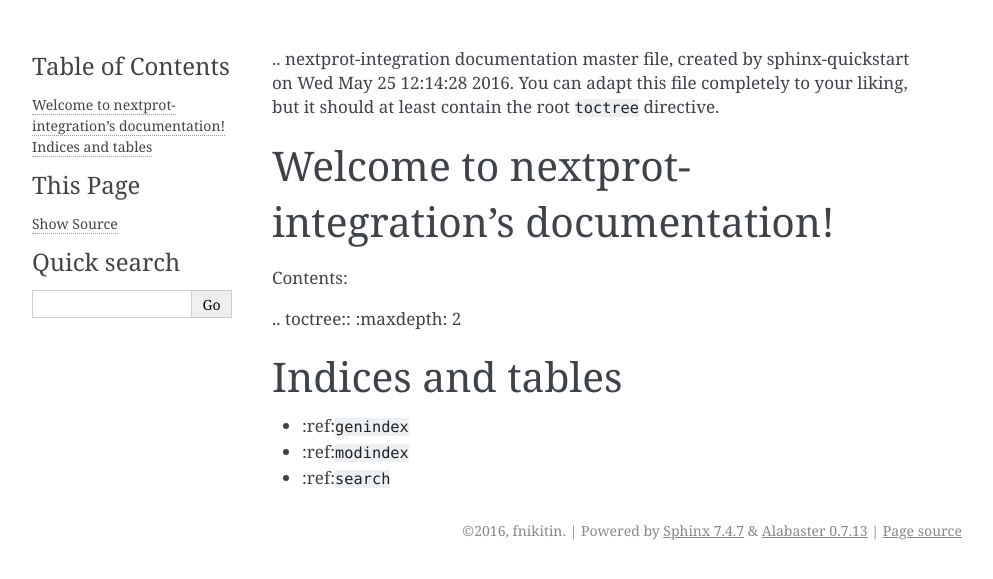
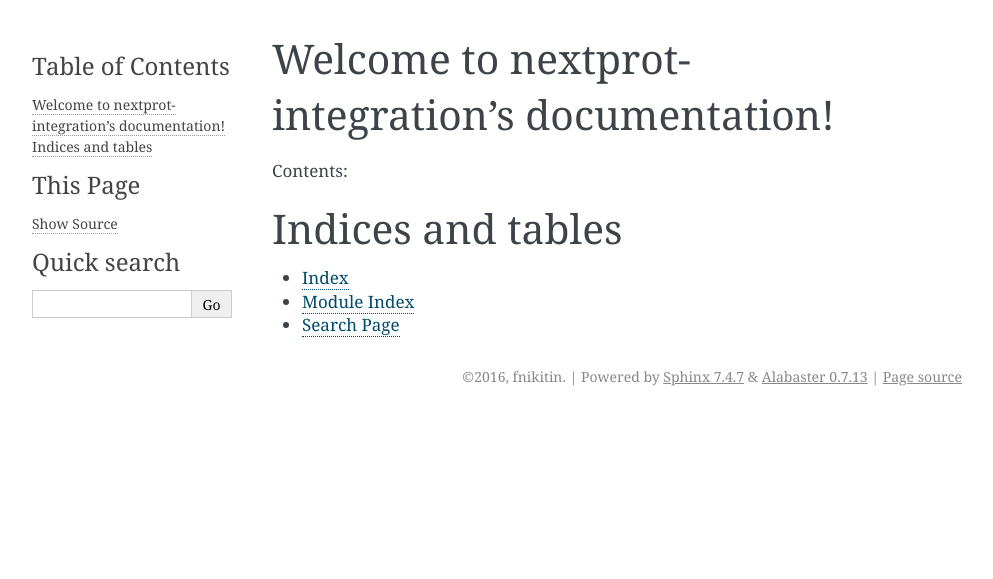
Before and after one commit to calipho-sib/nextprot-integration, a Sphinx documentation site: the page built from source/index.rst, in a window 1280 px wide. Shown: the top 579 px of the page, without its empty margins (148-1141 px from the left). Built offline with Sphinx 7.4.7, drawn with Linux system fonts in a browser that asks for light colours; some of the changed lines change nothing that is shown.

Commit message:
reinit sphinx doc system

```diff
--- a/source/conf.py
+++ b/source/conf.py
@@ -1,7 +1,7 @@
 # -*- coding: utf-8 -*-
 #
 # nextprot-integration documentation build configuration file, created by
-# sphinx-quickstart on Wed May 25 12:14:28 2016.
+# sphinx-quickstart on Wed May 25 12:22:25 2016.
 #
 # This file is execfile()d with the current directory set to its
 # containing dir.
@@ -29,7 +29,10 @@
 # extensions coming with Sphinx (named 'sphinx.ext.*') or your custom
 # ones.
 extensions = [
+    'sphinx.ext.autodoc',
+    'sphinx.ext.todo',
     'sphinx.ext.coverage',
+    'sphinx.ext.mathjax',
     'sphinx.ext.viewcode',
     'sphinx.ext.githubpages',
 ]
@@ -40,7 +43,7 @@
 # The suffix(es) of source filenames.
 # You can specify multiple suffix as a list of string:
 # source_suffix = ['.rst', '.md']
-source_suffix = '.md'
+source_suffix = '.rst'
 
 # The encoding of source files.
 #source_encoding = 'utf-8-sig'
@@ -105,7 +108,7 @@
 #keep_warnings = False
 
 # If true, `todo` and `todoList` produce output, else they produce nothing.
-todo_include_todos = False
+todo_include_todos = True
 
 
 # -- Options for HTML output ----------------------------------------------
@@ -288,3 +291,73 @@
 
 # If true, do not generate a @detailmenu in the "Top" node's menu.
 #texinfo_no_detailmenu = False
+
+
+# -- Options for Epub output ----------------------------------------------
+
+# Bibliographic Dublin Core info.
+epub_title = project
+epub_author = author
+epub_publisher = author
+epub_copyright = copyright
+
+# The basename for the epub file. It defaults to the project name.
+#epub_basename = project
+
+# The HTML theme for the epub output. Since the default themes are not
+# optimized for small screen space, using the same theme for HTML and epub
+# output is usually not wise. This defaults to 'epub', a theme designed to save
+# visual space.
+#epub_theme = 'epub'
+
+# The language of the text. It defaults to the language option
+# or 'en' if the language is not set.
+#epub_language = ''
+
+# The scheme of the identifier. Typical schemes are ISBN or URL.
+#epub_scheme = ''
+
+# The unique identifier of the text. This can be a ISBN number
+# or the project homepage.
+#epub_identifier = ''
+
+# A unique identification for the text.
+#epub_uid = ''
+
+# A tuple containing the cover image and cover page html template filenames.
+#epub_cover = ()
+
+# A sequence of (type, uri, title) tuples for the guide element of content.opf.
+#epub_guide = ()
+
+# HTML files that should be inserted before the pages created by sphinx.
+# The format is a list of tuples containing the path and title.
+#epub_pre_files = []
+
+# HTML files that should be inserted after the pages created by sphinx.
+# The format is a list of tuples containing the path and title.
+#epub_post_files = []
+
+# A list of files that should not be packed into the epub file.
+epub_exclude_files = ['search.html']
+
+# The depth of the table of contents in toc.ncx.
+#epub_tocdepth = 3
+
+# Allow duplicate toc entries.
+#epub_tocdup = True
+
+# Choose between 'default' and 'includehidden'.
+#epub_tocscope = 'default'
+
+# Fix unsupported image types using the Pillow.
+#epub_fix_images = False
+
+# Scale large images.
+#epub_max_image_width = 0
+
+# How to display URL addresses: 'footnote', 'no', or 'inline'.
+#epub_show_urls = 'inline'
+
+# If false, no index is generated.
+#epub_use_index = True
--- a/source/index.md
+++ b/source/index.rst
@@ -1,5 +1,5 @@
 .. nextprot-integration documentation master file, created by
-   sphinx-quickstart on Wed May 25 12:14:28 2016.
+   sphinx-quickstart on Wed May 25 12:22:25 2016.
    You can adapt this file completely to your liking, but it should at least
    contain the root `toctree` directive.
 
```
